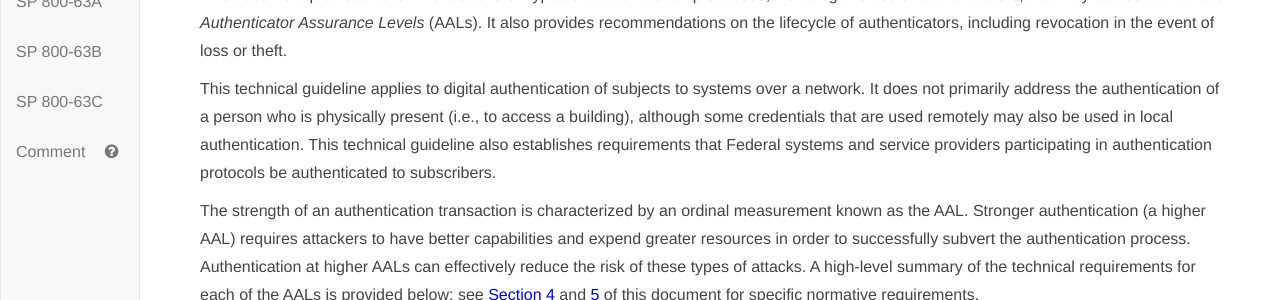
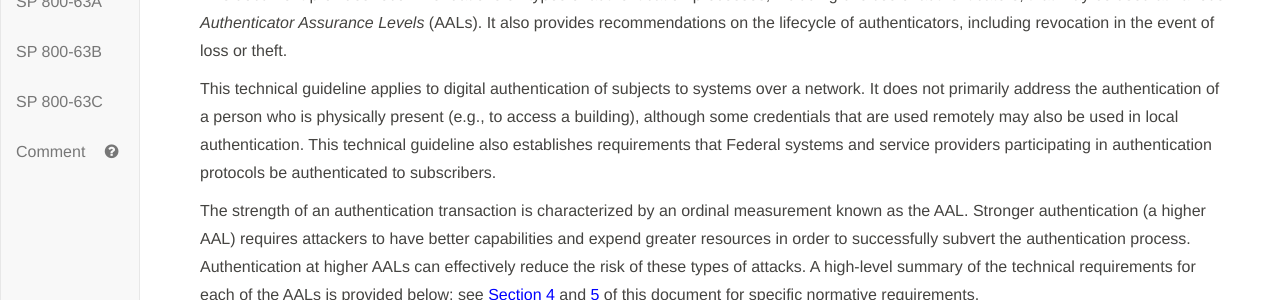
Before and after one commit to usnistgov/800-63-3, a Jekyll site: the page built from sp800-63b/sec1_2_introduction.md, in a window 1280 px wide and 900 px high, scrolled down 537 px. Shown: the part 180-480 px from the top of the window. Built offline with Jekyll 4.4.1, drawn with Linux system fonts in a browser that asks for light colours; our own code applies the rules of GitHub Pages for plain Markdown files.

```diff
--- a/sp800-63b/sec1_2_introduction.md
+++ b/sp800-63b/sec1_2_introduction.md
@@ -18,7 +18,7 @@
 
 This document provides recommendations on types of authentication processes, including choices of authenticators, that may be used at various *Authenticator Assurance Levels* (AALs). It also provides recommendations on the lifecycle of authenticators, including revocation in the event of loss or theft.
 
-This technical guideline applies to digital authentication of subjects to systems over a network. It does not primarily address the authentication of a person who is physically present (i.e., to access a building), although some credentials that are used remotely may also be used in local authentication. This technical guideline also establishes requirements that Federal systems and service providers participating in authentication protocols be authenticated to subscribers.
+This technical guideline applies to digital authentication of subjects to systems over a network. It does not primarily address the authentication of a person who is physically present (e.g., to access a building), although some credentials that are used remotely may also be used in local authentication. This technical guideline also establishes requirements that Federal systems and service providers participating in authentication protocols be authenticated to subscribers.
 
 The strength of an authentication transaction is characterized by an ordinal measurement known as the AAL. Stronger authentication (a higher AAL) requires attackers to have better capabilities and expend greater resources in order to successfully subvert the authentication process. Authentication at higher AALs can effectively reduce the risk of these types of attacks. A high-level summary of the technical requirements for each of the AALs is provided below; see [Section 4](#sec4) and [5](#sec5) of this document for specific normative requirements.
 
```
Also changed, not shown: sp800-63b/sec5_authenticators.md (+3 -3 lines), sp800-63b/sec6_lifecycle.md (+1 -1 lines), sp800-63c/sec6_assertions.md (+2 -2 lines).
